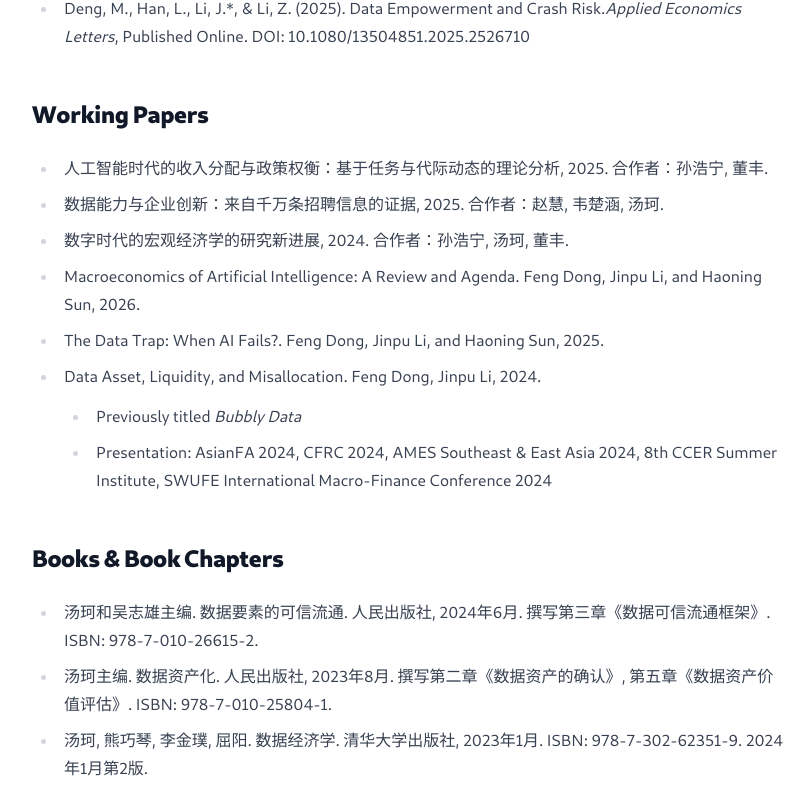
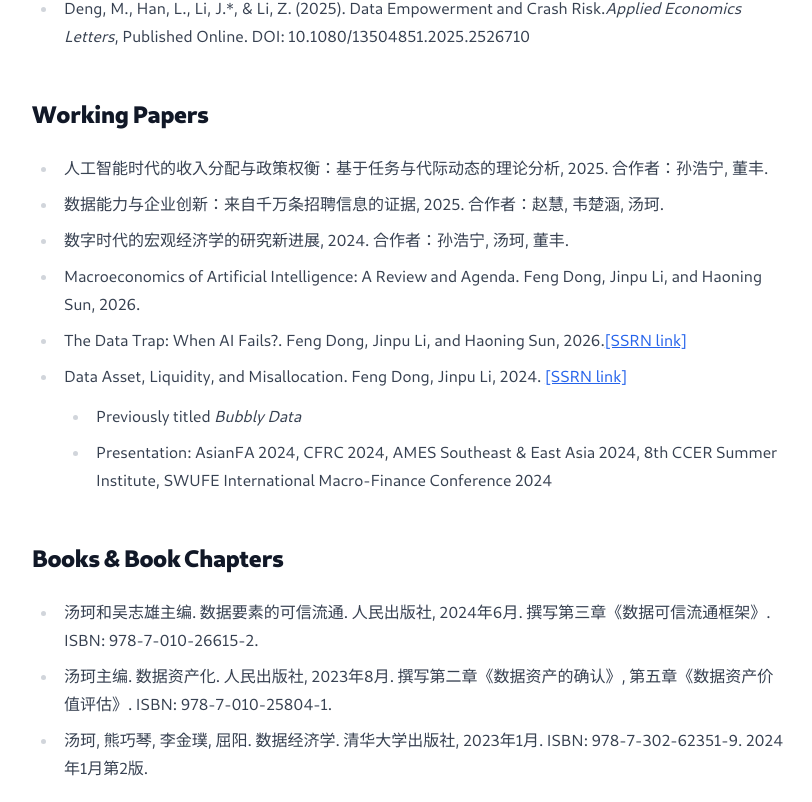
Before and after one commit to lijinpu/lijinpu.github.io, a Next.js app: page /research in a window 1280 px wide. Shown: the part 790-1592 px from the top of the page, without its empty margins (232-1044 px from the left). Built offline with nearby package versions, Linux system fonts and the light colour scheme.

Commit message:
auto update

```diff
--- a/pages/research.tsx
+++ b/pages/research.tsx
@@ -44,10 +44,23 @@ export default function Research() {
     <li>
         Macroeconomics of Artificial Intelligence: A Review and Agenda. Feng Dong, Jinpu Li, and Haoning Sun, 2026.
     </li>
-    <li>The Data Trap: When AI Fails?. Feng Dong, Jinpu Li, and Haoning Sun, 2025.
+    <li>The Data Trap: When AI Fails?. Feng Dong, Jinpu Li, and Haoning Sun, 2026.
+        <a
+  href="https://papers.ssrn.com/sol3/papers.cfm?abstract_id=6259958"
+  target="_blank"
+  rel="noopener noreferrer"
+>
+  [SSRN link]
+</a>
     </li>
     <li>
-        Data Asset, Liquidity, and Misallocation. Feng Dong, Jinpu Li, 2024.
+        Data Asset, Liquidity, and Misallocation. Feng Dong, Jinpu Li, 2024. <a
+  href="https://papers.ssrn.com/sol3/papers.cfm?abstract_id=4790765"
+  target="_blank"
+  rel="noopener noreferrer"
+>
+  [SSRN link]
+</a>
         <ul>
             <li>Previously titled <i>Bubbly Data</i> </li>
             <li>Presentation: AsianFA 2024, CFRC 2024, AMES Southeast & East Asia 2024, 8th CCER Summer Institute, SWUFE International Macro-Finance Conference 2024</li>
```
Also changed, not shown: package.json (line endings or trailing spaces), 1 other file (tests, documents, lock files or other folders).
